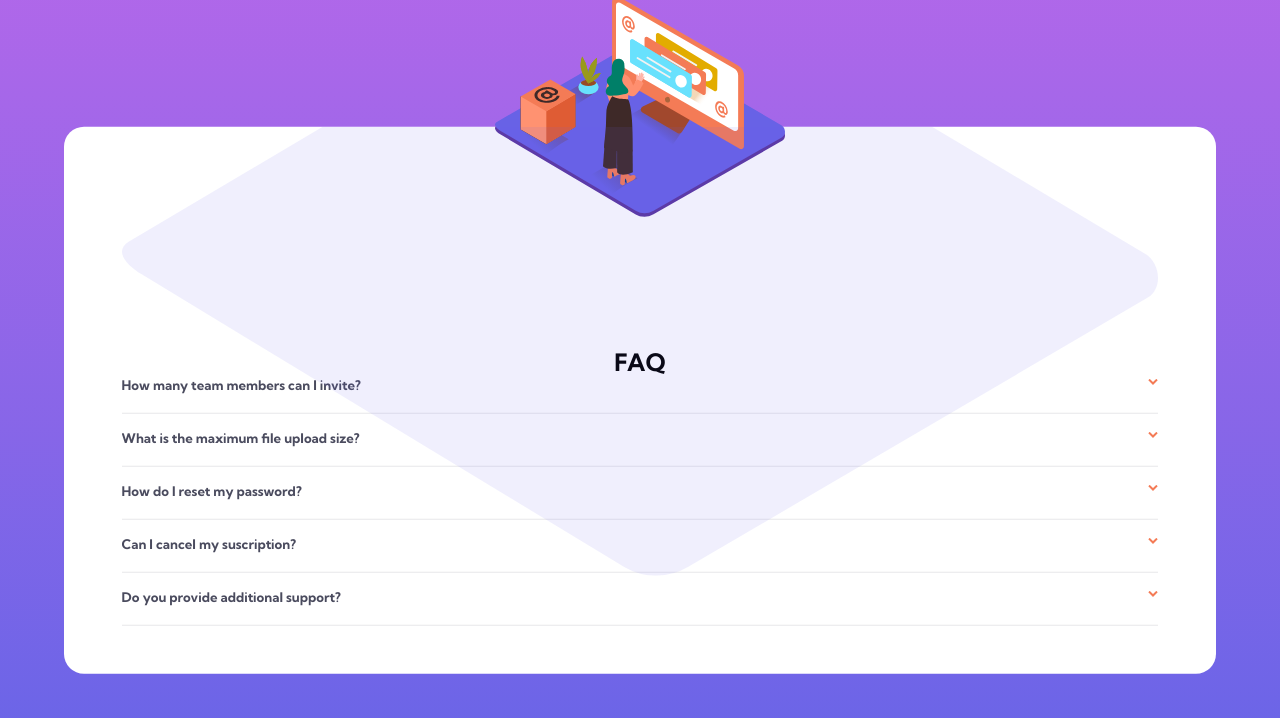
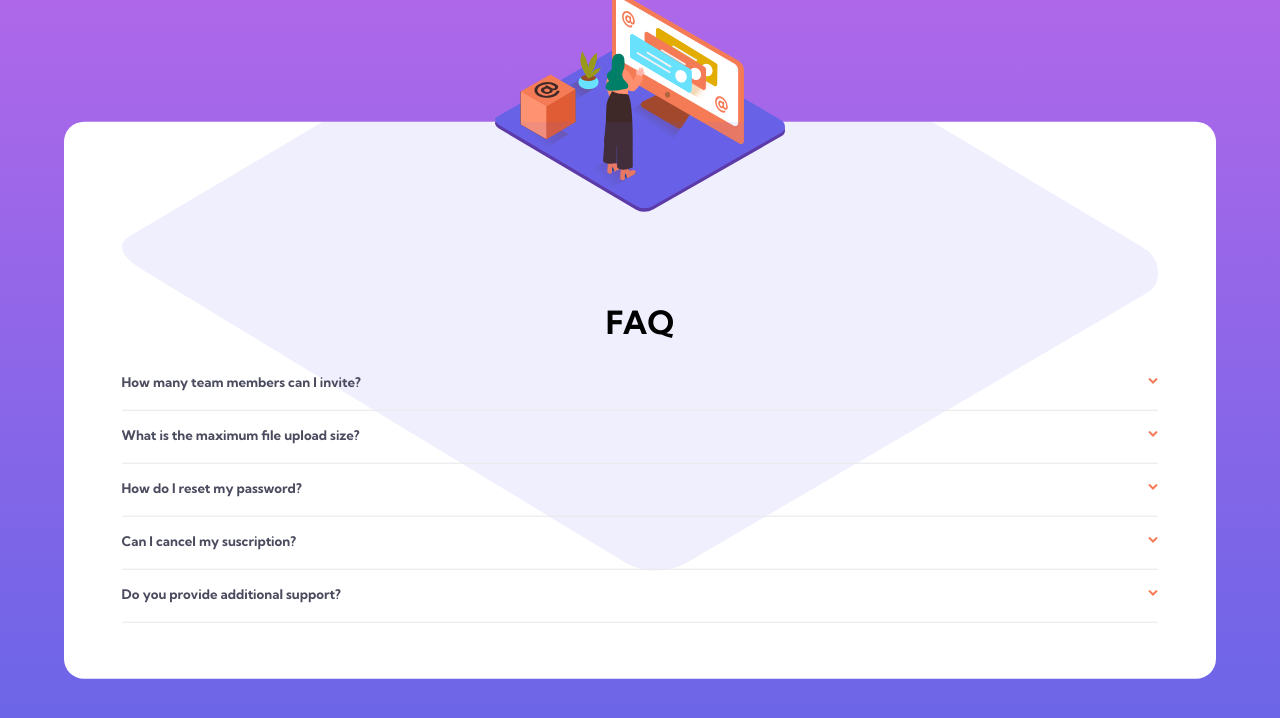
Before and after one commit to OscarAnillo/faq-accordion-fe, a React (Create React App) app: page / in a window 1280 px wide. Shown: the top 718 px of the page. Built offline with nearby package versions, Linux system fonts and the light colour scheme.

Commit message:
add section style and arrow class with logic

```diff
--- a/src/App.css
+++ b/src/App.css
@@ -16,7 +16,6 @@
 .card {
   width: 90%;
   margin: auto;
-  padding: 0 0 2em 0;
   background: #fff;
   border-radius: 20px;
   position: absolute;
@@ -38,6 +37,15 @@
   width: 90%;
   position: relative;
   top: 130px;
+}
+.section {
+  position: relative;
+  top: -40px;
+}
+.section h1 {
+  font-size: 2rem;
+  font-weight: 700;
+  padding-bottom: 1em;
 }
 
 .faq-box {
@@ -62,7 +70,12 @@
   color: hsl(237, 12%, 33%);
 }
 .inner-div img {
-  padding-bottom: 1.5em;
+  padding-bottom: 1.3em;
+}
+
+.down {
+  transform: rotate(180deg);
+  padding-bottom: 1.3em;
 }
 
 .one {
@@ -71,7 +84,7 @@
   width: 100%;
   font-size: 12px;
   text-align: left;
-  color: hsl(240, 6%, 50%)
+  color: hsl(240, 6%, 50%);
 }
 
 .one.hoy {
--- a/src/components/accordion-component.js
+++ b/src/components/accordion-component.js
@@ -12,7 +12,7 @@ export default function AccordionComponent(){
     }
 
     return (
-        <section>
+        <section className="section">
             <h1>FAQ</h1>
             <div className='faq-box'>
                 {data.map((item, i) => (
@@ -20,7 +20,7 @@ export default function AccordionComponent(){
                     onClick={() => clickHandler(i)}
                     className="inner-div">
                         <h5>{item.question}</h5>
-                        <img src='/images/icon-arrow-down.svg' alt="" />
+                        <img src='/images/icon-arrow-down.svg' alt="" className={open === i ? 'down' : ''}/>
                         <div className={open === i ? 'one' : 'one hoy'}>
                             <p>{item.answer}</p>
                         </div>
```
